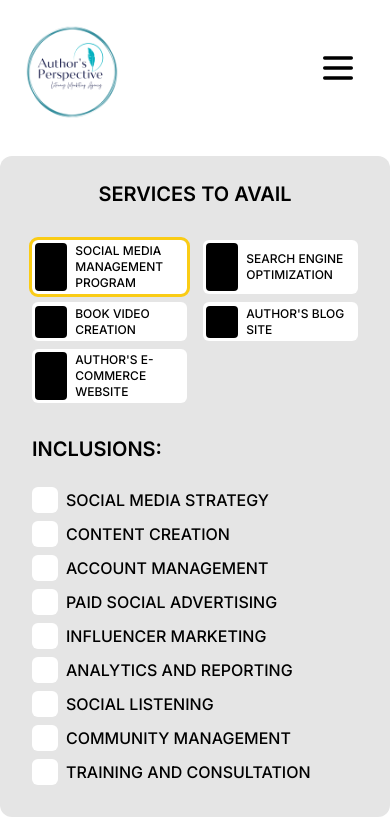
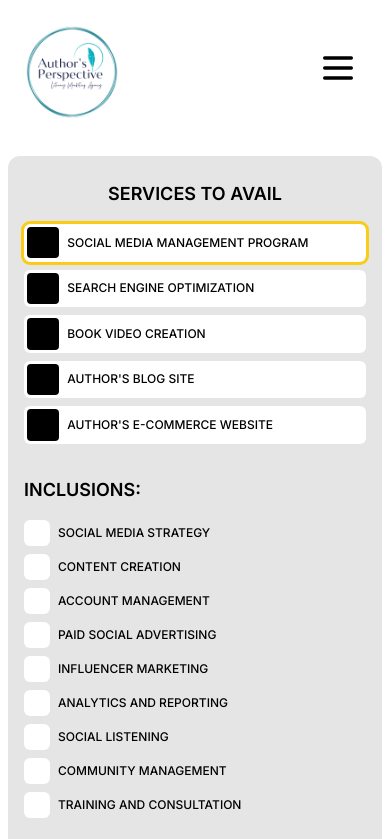
Before and after one commit to ethan123montera123/myauthorsperspective, a Next.js app in the folder client/: page /cart in a window 390 px wide. Shown: the top 839 px of the page. Built offline with nearby package versions, Linux system fonts and the light colour scheme.

Commit message:
[Feat][Ian] make /cart/ServicesToAvail component responsive

```diff
--- a/client/components/cart/InclusionCheckbox.jsx
+++ b/client/components/cart/InclusionCheckbox.jsx
@@ -18,7 +18,7 @@ export default function InclusionCheckbox({
       <div className="flex items-center rounded-md bg-white p-1">
         <Check color={`${isChecked ? "black" : "white"}`} size="18" />
       </div>
-      <div className="flex items-center uppercase font-medium">
+      <div className="flex items-center text-xs md:text-base uppercase font-medium">
         {inclusionName}
       </div>
     </button>
--- a/client/components/cart/ServicesToAvail.jsx
+++ b/client/components/cart/ServicesToAvail.jsx
@@ -77,11 +77,11 @@ export default function ServicesToAvail({
   };
 
   return (
-    <div className="bg-neutral-200 py-6 px-8 rounded-xl">
-      <h2 className="text-center uppercase font-semibold text-xl mb-8">
+    <div className="bg-neutral-200 py-6 px-4 md:px-8 rounded-xl">
+      <h2 className="text-center uppercase font-semibold text-lg md:text-xl mb-4 md:mb-8">
         Services to Avail
       </h2>
-      <div className="grid grid-cols-2 gap-y-2 gap-x-4 pb-8">
+      <div className="grid grid-cols-1 md:grid-cols-2 gap-y-2 gap-x-4 pb-8">
         {inclusionsData.map(({ serviceInclusions, serviceName }) => {
           const isStarred = serviceInclusions.length > 0 ? true : false;
           return (
@@ -97,7 +97,9 @@ export default function ServicesToAvail({
           );
         })}
       </div>
-      <h2 className="uppercase font-semibold text-xl mb-6">Inclusions:</h2>
+      <h2 className="uppercase font-semibold text-lg md:text-xl mb-4 md:mb-6">
+        Inclusions:
+      </h2>
       {selectedServiceData.inclusions.map((inclusionName) => (
         <InclusionCheckbox
           key={inclusionName}
--- a/client/pages/cart/index.jsx
+++ b/client/pages/cart/index.jsx
@@ -104,7 +104,7 @@ export default function Cart() {
         />
       </Head>
       <section className="Cart w-full md:px-16 grid gap-8 xl:grid-cols-2 mb-16">
-        <div>
+        <div className="px-2 md:px-0">
           <ServicesToAvail
             selectedService={selectedService}
             availedServices={availedServices}
```
